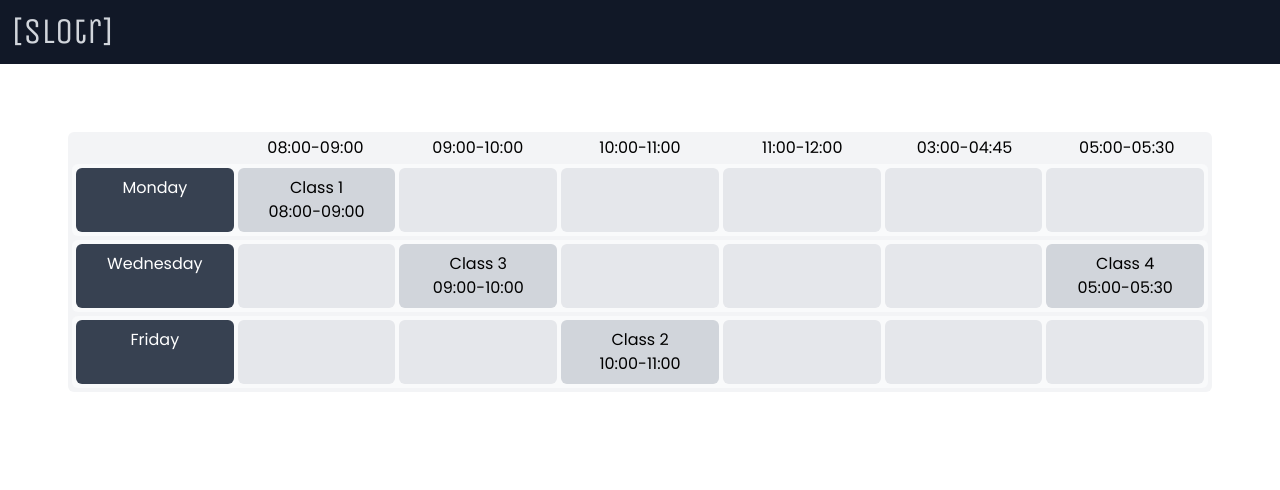
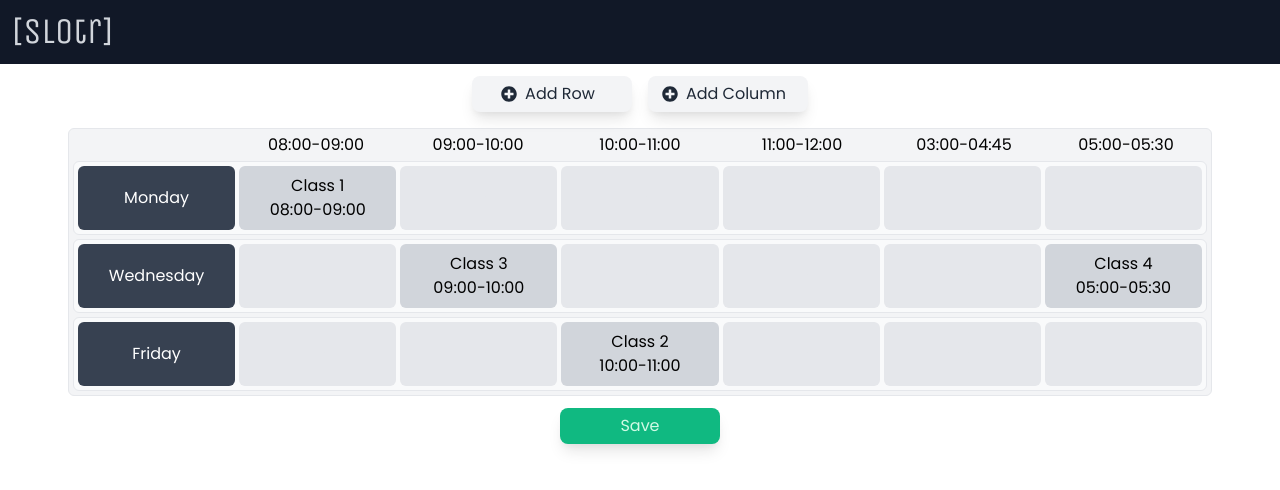
Before and after one commit to spiritinchains/slotr-frontend, a React (Create React App) app: page / in a window 1280 px wide. Shown: the top 490 px of the page. Built offline with nearby package versions, Linux system fonts and the light colour scheme.

Commit message:
Update UI elements

```diff
--- a/package.json
+++ b/package.json
@@ -14,7 +14,10 @@
     "react": "^17.0.2",
     "react-dom": "^17.0.2",
     "react-draggable": "^4.4.4",
+    "react-icons": "^4.3.1",
+    "react-router-dom": "^6.0.0",
     "react-scripts": "4.0.3",
+    "recoil": "^0.5.0",
     "typescript": "^4.4.4",
     "web-vitals": "^1.1.2"
   },
--- a/src/App.tsx
+++ b/src/App.tsx
@@ -1,63 +1,12 @@
 import React from "react";
+import { BrowserRouter, Routes, Route, Link } from "react-router-dom";
 
-import Timetable from "./components/Timetable";
-import Row from "./components/Row";
-import Timeslot from "./components/Timeslot";
-
-import { timetable } from "./sample.json";
-import Navigation from "./components/Navigation";
-
-const getTable = () => {
-  return (
-    <div className="p-16">
-      <Timetable>
-        <div className="flex">
-          <div className="minicard-width"></div>
-          {timetable.cols.map((colitem) => {
-            return (
-              <div className="minicard-width text-center">{colitem.start}-{colitem.end}</div>
-            )
-          })}
-        </div>
-        {timetable.rows.map((rowitem) => {
-          return (
-            <Row title={rowitem.title}>
-              {timetable.cols.map((colitem) => {
-                const x = timetable.slots.find(
-                  (slotitem) =>
-                    slotitem.rowid === rowitem.id &&
-                    slotitem.colid === colitem.id
-                );
-                if (x) {
-                  return (
-                    <Timeslot
-                      empty={false}
-                      title={x.title}
-                      start={colitem.start}
-                      end={colitem.end}
-                    />
-                  );
-                } else {
-                  return (
-                    <Timeslot empty={true} />
-                  );
-                }
-              })}
-            </Row>
-          );
-        })}
-      </Timetable>
-    </div>
-  );
-}
+import EditPage from "./pages/EditPage";
 
 const App = () => {
   return (
-    <div>
-      <Navigation />
-      {getTable()}
-    </div>
-  )
+    <EditPage />
+  );
 };
 
 export default App;
--- a/src/components/Row.tsx
+++ b/src/components/Row.tsx
@@ -1,7 +1,7 @@
 const Row = (props: any) => {
   return (
-    <div className="minicard-row bg-gray-50 flex">
-      <div className="minicard-slot p-1 bg-gray-700 align-middle text-white">
+    <div className="minicard-row">
+      <div className="minicard-slot p-1 bg-gray-700 text-white">
         <span>{props.title}</span>
       </div>
       {props.children}
--- /dev/null
+++ b/src/components/TableEditDash.tsx
@@ -0,0 +1,22 @@
+import { FaPlusCircle } from "react-icons/fa";
+
+const TableEditDash = () => {
+  return (
+    <div className="p-1 flex justify-center">
+      <button type="button" className="btn-std">
+        <div className="flex justify-center items-center">
+          <FaPlusCircle />
+          <span className="mx-2">Add Row</span>
+        </div>
+      </button>
+      <button type="button" className="btn-std">
+        <div className="flex justify-center items-center">
+          <FaPlusCircle />
+          <span className="mx-2">Add Column</span>
+        </div>
+      </button>
+    </div>
+  )
+};
+
+export default TableEditDash;
--- a/src/components/Timeslot.tsx
+++ b/src/components/Timeslot.tsx
@@ -1,19 +1,30 @@
 import { MouseEvent } from "react";
+import { FaPlus } from "react-icons/fa";
 
 const Timeslot = (props: any) => {
-  const handleClick = (e : MouseEvent) => {
+  const handleClick = (e: MouseEvent) => {
     console.log("clicked");
-  }
+  };
 
-  const handleClickEmpty = (e : MouseEvent) => {
+  const handleClickEmpty = (e: MouseEvent) => {
     console.log("clicked empty " + e.buttons);
-  }
+  };
 
   if (props.empty === true) {
-    return <div className="minicard-slot bg-gray-200 hover:bg-gray-300" onClick={handleClickEmpty}></div>
+    return (
+      <div
+        className="minicard-slot bg-gray-200 hover:bg-gray-300 text-gray-200 hover:text-gray-600"
+        onClick={handleClickEmpty}
+      >
+          <FaPlus />
+      </div>
+    );
   }
   return (
-    <div className="minicard-slot bg-gray-300 hover:bg-gray-400" onClick={handleClick}>
+    <div
+      className="minicard-slot bg-gray-300 hover:bg-gray-400"
+      onClick={handleClick}
+    >
       {props.title} <br />
       {props.start}-{props.end}
     </div>
--- a/src/components/Timetable.tsx
+++ b/src/components/Timetable.tsx
@@ -1,6 +1,48 @@
+import Row from "./Row";
+import Timeslot from "./Timeslot";
+
+import { useState } from "react";
+import { timetable } from "../sample.json";
+
 const Timetable = (props: any) => {
+  const [routine, setRoutine] = useState(timetable);
   return (
-    <div className="timetable bg-gray-100 font-display">
+    <div className="timetable bg-gray-100 font-display border-gray-200 border">
+        <div className="flex">
+          <div className="minicard-width"></div>
+          {routine.cols.map((colitem) => {
+            return (
+              <div className="minicard-width text-center">{colitem.start}-{colitem.end}</div>
+            )
+          })}
+        </div>
+        {routine.rows.map((rowitem) => {
+          return (
+            <Row title={rowitem.title}>
+              {routine.cols.map((colitem) => {
+                const x = routine.slots.find(
+                  (slotitem) =>
+                    slotitem.rowid === rowitem.id &&
+                    slotitem.colid === colitem.id
+                );
+                if (x) {
+                  return (
+                    <Timeslot
+                      empty={false}
+                      title={x.title}
+                      start={colitem.start}
+                      end={colitem.end}
+                    />
+                  );
+                } else {
+                  return (
+                    <Timeslot empty={true} />
+                  );
+                }
+              })}
+            </Row>
+          );
+        })}
       {props.children}
     </div>
   );
--- a/src/index.css
+++ b/src/index.css
@@ -8,22 +8,44 @@
 @tailwind utilities;
 
 .timetable {
-	@apply p-1 m-1 rounded-md
+	@apply p-1 m-1 rounded-md;
+}
+
+.btn {
+	@apply w-40
+	p-1.5 m-2
+	rounded-lg
+	shadow-lg
+	transition-colors
+	font-display;
+}
+
+.btn-std {
+	@apply btn
+	text-gray-800
+	bg-gray-100
+	hover:bg-gray-200;
+}
+
+.btn-green {
+	@apply btn
+	text-green-100
+	bg-green-500
+	hover:bg-green-700;
 }
 
 .minicard-width {
-	width:40rem;
-	max-width:40rem;
+	@apply w-80;
  }
 
 .minicard {
-	@apply p-2 mr-1 rounded-md text-center
+	@apply p-2 mr-1 rounded-md text-center transition-colors;
 }
 
 .minicard-row {
-	@apply pr-0 pl-1 py-1 mt-1 rounded-md
+	@apply pr-0 pl-1 py-1 mt-1 rounded-md bg-gray-50 border border-gray-200 flex;
 }
 
 .minicard-slot {
-	@apply minicard minicard-width
+	@apply minicard minicard-width flex justify-center items-center;
 }
--- /dev/null
+++ b/src/pages/EditPage.tsx
@@ -0,0 +1,20 @@
+import Timetable from "../components/Timetable";
+import Navigation from "../components/Navigation";
+import TableEditDash from "../components/TableEditDash";
+
+const EditPage = () => {
+  return (
+    <div>
+      <Navigation />
+      <TableEditDash />
+      <div className="mx-16">
+        <Timetable />
+      </div>
+      <div className="flex items-center justify-center">
+        <button className="btn-green">Save</button>
+      </div>
+    </div>
+  );
+};
+
+export default EditPage;
```
Also changed, not shown: 1 other file (tests, documents, lock files or other folders).
